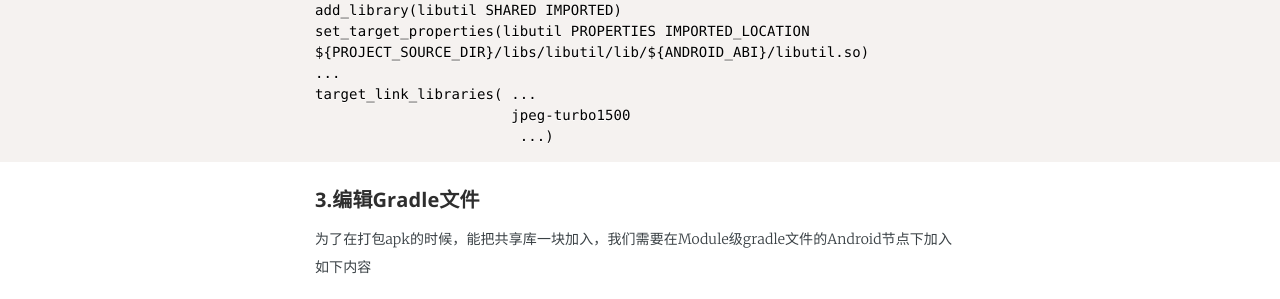
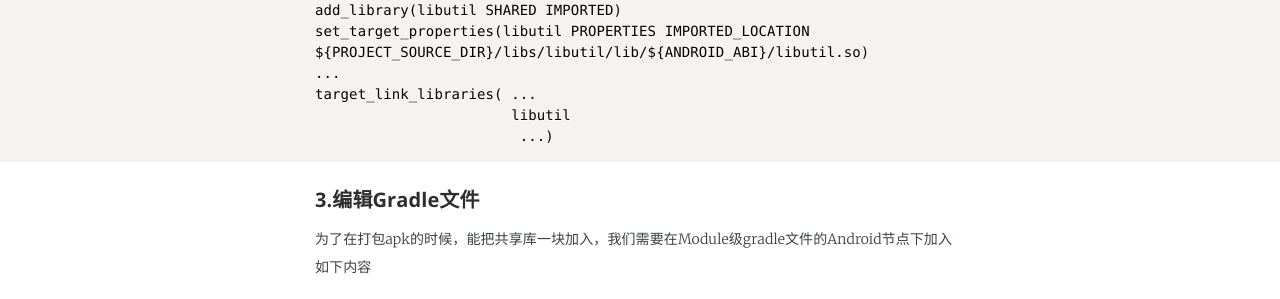
Before and after one commit to fengguangle/blog, a Jekyll site: the page built from _posts/2019-02-02-How-to-add-shared-library-into-android-jni.md, in a window 1280 px wide. Shown: the part 1027-1326 px from the top of the page. Built offline with Jekyll 4.4.1, drawn with Linux system fonts in a browser that asks for light colours; some web fonts are replaced; some of the changed text lies outside the part shown.

Commit message:
update 2019-02-02-How-to-add-shared-library-into-android-jni.md

````diff
--- a/_posts/2019-02-02-How-to-add-shared-library-into-android-jni.md
+++ b/_posts/2019-02-02-How-to-add-shared-library-into-android-jni.md
@@ -20,7 +20,7 @@ add_library(libutil SHARED IMPORTED)
 set_target_properties(libutil PROPERTIES IMPORTED_LOCATION ${PROJECT_SOURCE_DIR}/libs/libutil/lib/${ANDROID_ABI}/libutil.so)
 ...
 target_link_libraries( ...
-                       jpeg-turbo1500
+                       libutil
                         ...)
 ```
 #### 3.编辑Gradle文件
````
